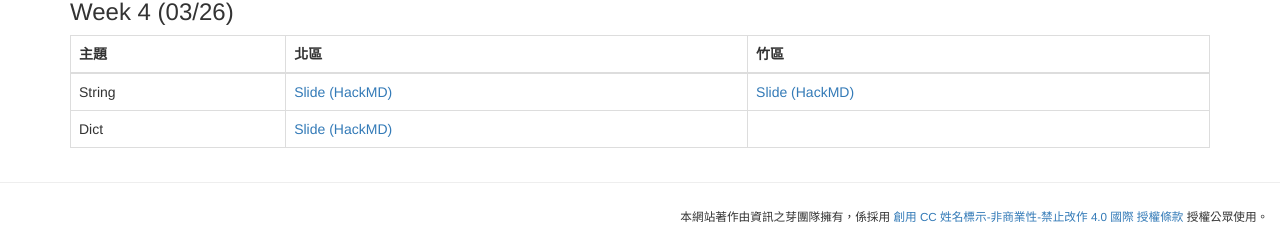
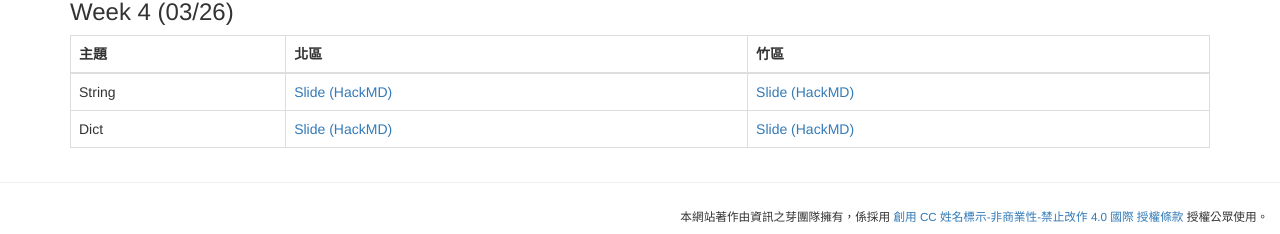
Before and after one commit to tw-csie-sprout/py2023, a Jekyll site: the page built from slides.md, in a window 1280 px wide and 1075 px high. Shown: the part 838-1072 px from the top of the window. Built offline with Jekyll 4.4.1, drawn with Linux system fonts in a browser that asks for light colours.

Commit message:
Update slides.md

```diff
--- a/slides.md
+++ b/slides.md
@@ -41,4 +41,4 @@ title: "課程講義"
 | 主題 | 北區 | 竹區 |
 | --- | --- | --- |
 | String | [Slide (HackMD)](https://hackmd.io/@s3131212/rkZYT74lh) | [Slide (HackMD)](https://hackmd.io/@Sean64/py-string) |
-| Dict | [Slide (HackMD)](https://hackmd.io/@YuKai0928/Bk-Tf2ops) |  |
+| Dict | [Slide (HackMD)](https://hackmd.io/@YuKai0928/Bk-Tf2ops) | [Slide (HackMD)](https://hackmd.io/@Fireball0424/BJGaYjpyh#/) |
```
